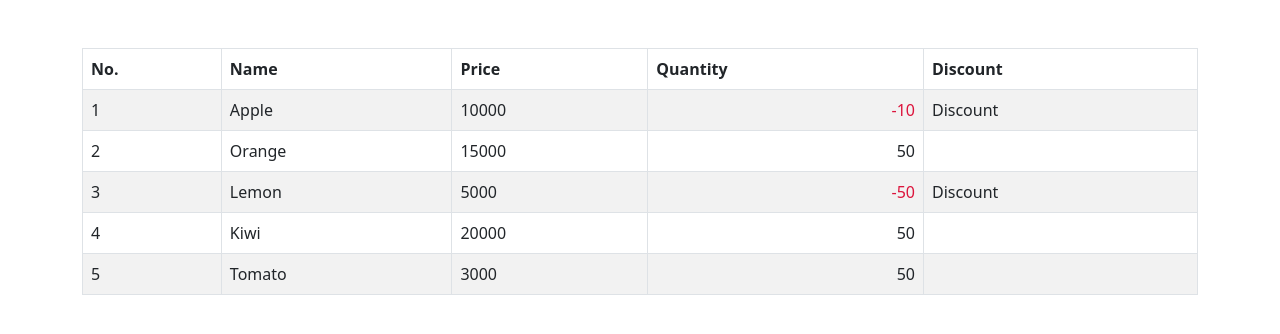
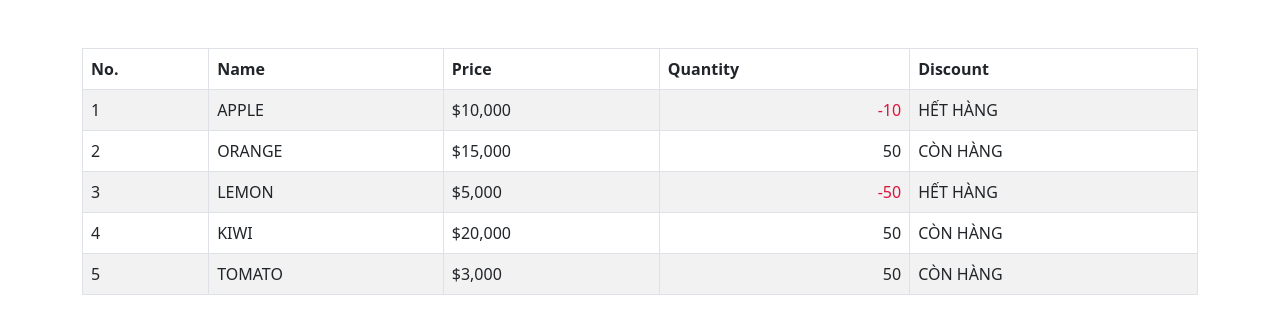
Before and after one commit to Tran-Du-Su/Angular12, an Angular app: page / in a window 1280 px wide. Shown: the top 334 px of the page. Built offline with nearby package versions, Linux system fonts and the light colour scheme.

Commit message:
Pipe(FormatData)

```diff
--- a/src/app/app.module.ts
+++ b/src/app/app.module.ts
@@ -7,12 +7,14 @@ import { FormsModule } from '@angular/forms';
 import { AppComponent } from './app.component';
 import { HomeComponent } from './home/home.component';
 import { AboutComponent } from './about/about.component';
+import { OnsalePipe } from './onsale.pipe';
 
 @NgModule({
   declarations: [
     AppComponent,
     HomeComponent,
-    AboutComponent
+    AboutComponent,
+    OnsalePipe
   ],
   imports: [
     BrowserModule,
--- a/src/app/home/home.component.html
+++ b/src/app/home/home.component.html
@@ -16,12 +16,13 @@
   <tbody>
     <tr *ngFor="let juice of juices; let i = index">
       <td>{{ i+1 }}</td>
-      <td>{{ juice.name }}</td>
-      <td>{{ juice.price }}</td>
+      <td>{{ juice.name | uppercase}}</td>
+      <td>{{ juice.price | currency: "USD": "symbol": "1.0"}}</td>
       <td class="text-end" [ngClass] = "{ 'negative' : juice.quantity < 0 }">{{ juice.quantity }}</td>
-      <td>
+      <td>{{ juice.quantity | onsale | uppercase}}</td>
+      <!-- <td>
         <span *ngIf="juice.discount">Discount</span>
-      </td>
+      </td> -->
     </tr>
   </tbody>
 
--- /dev/null
+++ b/src/app/onsale.pipe.ts
@@ -0,0 +1,15 @@
+import { Pipe, PipeTransform } from '@angular/core';
+
+@Pipe({
+  name: 'onsale'
+})
+export class OnsalePipe implements PipeTransform {
+
+  transform(value: number, ...args: unknown[]): string {
+    if(value <= 0) {
+      return 'Hết hàng'
+    }
+    return 'Còn hàng';
+  }
+
+}
```
Also changed, not shown: 1 other file (tests, documents, lock files or other folders).
